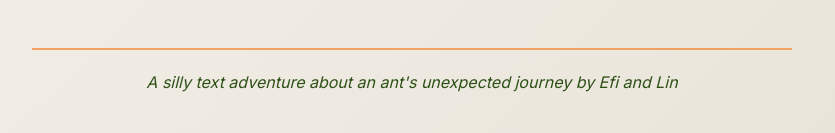
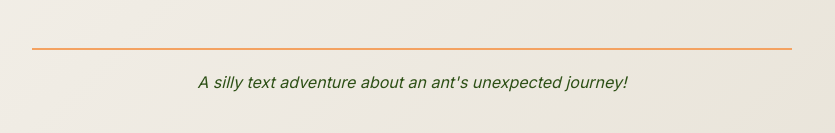
Before and after one commit to theanthero/theanthero.github.io, a plain HTML site: page ant/index.html in a window 1280 px wide. Shown: the part 664-797 px from the top of the page, without its empty margins (228-1063 px from the left). Drawn offline with Linux system fonts and the light colour scheme.

Commit message:
Update index.html

```diff
--- a/ant/index.html
+++ b/ant/index.html
@@ -294,7 +294,7 @@
         </main>
 
         <footer class="game-footer">
-            <p>A silly text adventure about an ant's unexpected journey by Efi and Lin</p>
+            <p>A silly text adventure about an ant's unexpected journey!</p>
         </footer>
     </div>
 
```
